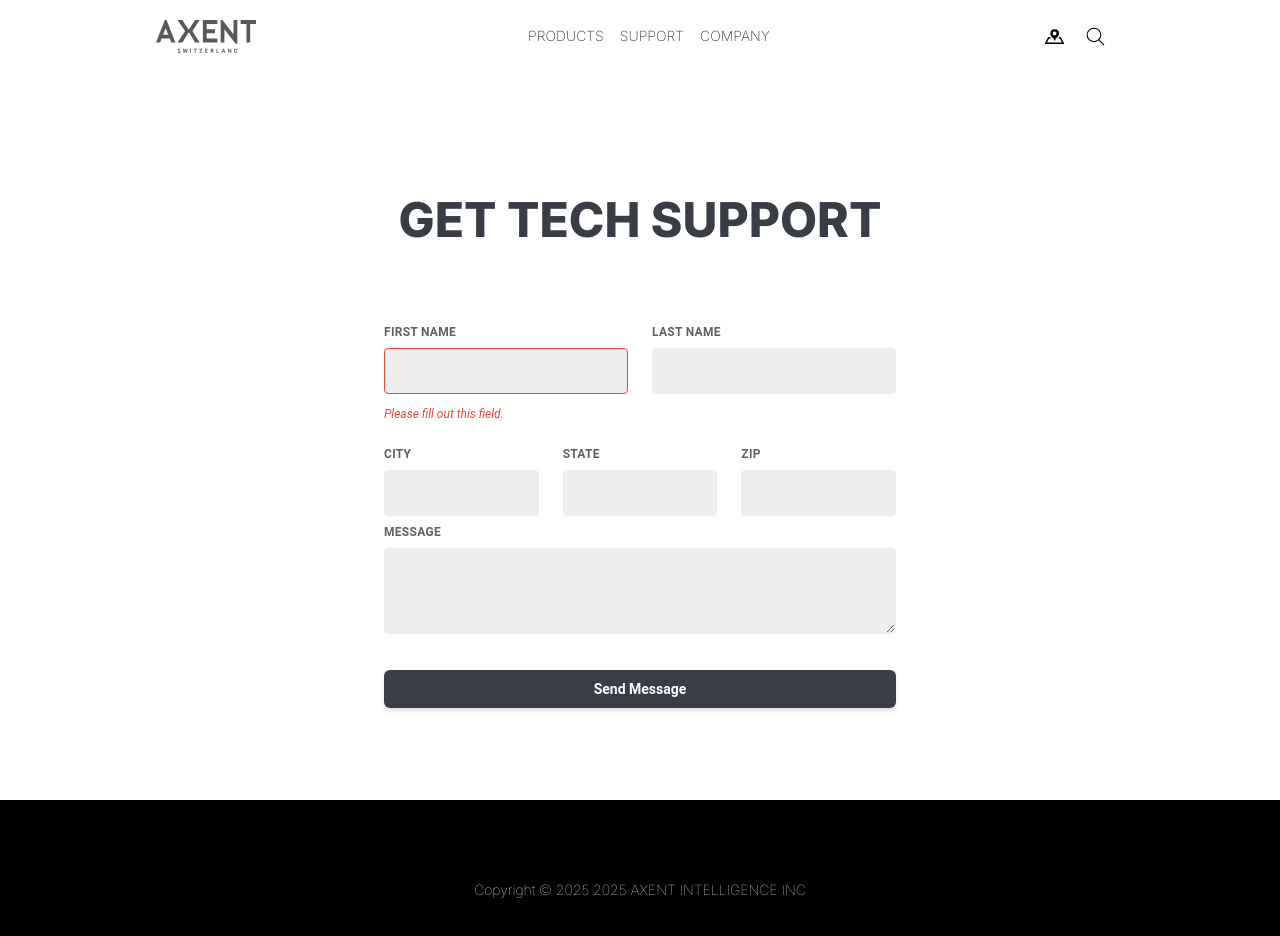
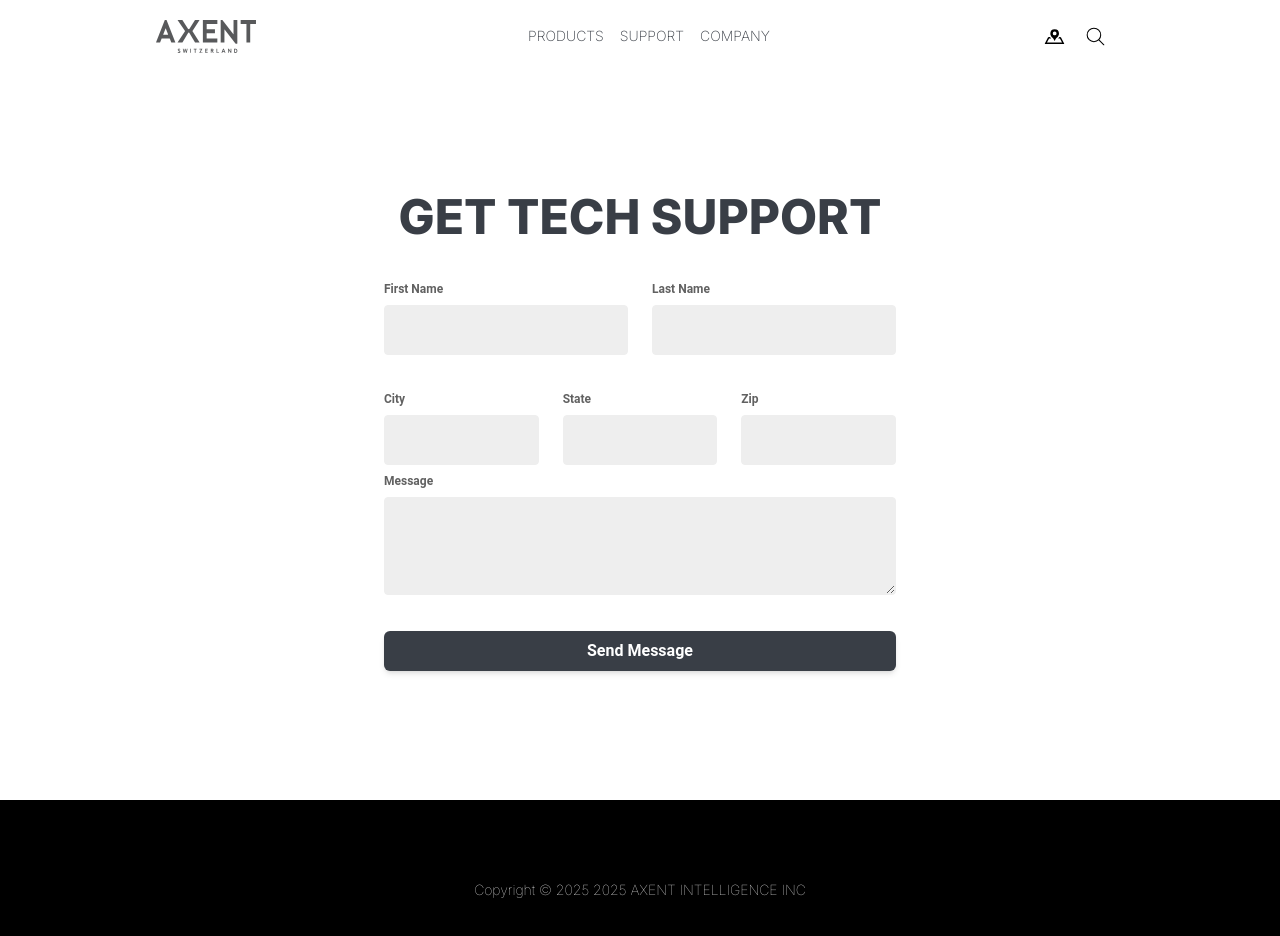
Before and after one commit to qc201/axent, a Next.js app: page /support/tech in a window 1280 px wide. Shown: the top 936 px of the page. Built offline with nearby package versions, Linux system fonts and the light colour scheme.

Commit message:
homepage video do not track flag added. mailto for tech support added

```diff
--- a/app/page.tsx
+++ b/app/page.tsx
@@ -8,13 +8,13 @@ import RevealCard from "@/components/RevealCard";
 const regularData = data.filter((d: ProductInfo) => d.category === "regular");
 export default function Home() {
   const video1src =
-    "https://player.vimeo.com/video/1052444481?h=106f7e854f;badge=0&amp;player_id=1&amp;app_id=58479&muted=1&autoplay=1&controls=0&loop=1&autopause=0";
+    "https://player.vimeo.com/video/1052444481?h=106f7e854f;badge=0&amp;player_id=1&amp;app_id=58479&muted=1&autoplay=1&controls=0&loop=1&autopause=0&dnt=1";
   const video2src =
-    "https://player.vimeo.com/video/1052444467?h=ab2b0d295e;badge=0&amp;player_id=2&amp;app_id=58479&muted=1&autoplay=1&controls=0&loop=1&autopause=0";
+    "https://player.vimeo.com/video/1052444467?h=ab2b0d295e;badge=0&amp;player_id=2&amp;app_id=58479&muted=1&autoplay=1&controls=0&loop=1&autopause=0&dnt=1";
   const video3src =
-    "https://player.vimeo.com/video/1052444501?h=f50df54449;badge=0&amp;player_id=3&amp;app_id=58479&muted=1&autoplay=1&controls=0&loop=1&autopause=0";
+    "https://player.vimeo.com/video/1052444501?h=f50df54449;badge=0&amp;player_id=3&amp;app_id=58479&muted=1&autoplay=1&controls=0&loop=1&autopause=0&dnt=1";
   const video4src =
-    "https://player.vimeo.com/video/1053612766?h=0e8ac63f83;badge=0&amp;player_id=4&amp;app_id=58479&muted=1&autoplay=1&controls=0&loop=1&autopause=0";
+    "https://player.vimeo.com/video/1053612766?h=0e8ac63f83;badge=0&amp;player_id=4&amp;app_id=58479&muted=1&autoplay=1&controls=0&loop=1&autopause=0&dnt=1";
 
   return (
     <main>
--- a/app/support/tech/page.tsx
+++ b/app/support/tech/page.tsx
@@ -1,110 +1,124 @@
 "use client";
 
-import DocCard from "@/components/DocCard";
-import MaskText from "@/components/MaskText";
-import { data } from "@/lib/data";
+
+import { useState } from "react";
 
 export default function TechSupport() {
+  const [formData, setFormData] = useState({
+    firstName: "",
+    lastName: "",
+    city: "",
+    state: "",
+    zip: "",
+    message: "",
+  });
+
+  // Handle Input Change
+  const handleChange = (e: React.ChangeEvent<HTMLInputElement | HTMLTextAreaElement>) => {
+    setFormData({ ...formData, [e.target.id]: e.target.value });
+  };
+
+  // Send Email via mailto:
+  const handleSendEmail = () => {
+    const { firstName, lastName, city, state, zip, message } = formData;
+    const subject = `Tech Support Request from ${firstName} ${lastName}`;
+    const body = `
+      Name: ${firstName} ${lastName}
+      City: ${city}, State: ${state}, ZIP: ${zip}
+      Message: ${message}
+    `;
+
+    const mailtoLink = `mailto:your-email@example.com?subject=${encodeURIComponent(subject)}&body=${encodeURIComponent(body)}`;
+
+    window.open(mailtoLink, "_blank");
+  };
+
   return (
     <div className="sm:px-0 px-10 pt-16 flex flex-col justify-center items-center min-h-screen">
-      <MaskText
-        phrases={["GET TECH SUPPORT"]}
-        className="font-custom text-primary sm:text-5xl text-xl font-extrabold py-10"
-      />
+      <h1 className="font-custom text-primary sm:text-5xl text-xl font-extrabold py-10">
+        GET TECH SUPPORT
+      </h1>
 
-      <form className="pb-10 w-full max-w-lg">
+      <form className="pb-10 w-full max-w-lg" onSubmit={(e) => e.preventDefault()}>
         <div className="flex flex-wrap -mx-3 mb-6">
           <div className="w-full md:w-1/2 px-3 mb-6 md:mb-0">
-            <label
-              className="block uppercase tracking-wide text-gray-700 text-xs font-bold mb-2"
-              htmlFor="grid-first-name"
-            >
-              First Name
-            </label>
+            <label className="block text-gray-700 text-xs font-bold mb-2">First Name</label>
             <input
-              className="appearance-none block w-full bg-gray-200 text-gray-700 border border-red-500 rounded py-3 px-4 mb-3 leading-tight focus:outline-none focus:bg-white"
-              id="grid-first-name"
+              className="appearance-none block w-full bg-gray-200 text-gray-700 border rounded py-3 px-4 mb-3 focus:outline-none focus:bg-white"
+              id="firstName"
               type="text"
+              value={formData.firstName}
+              onChange={handleChange}
+              required
             />
-            <p className="text-red-500 text-xs italic">
-              Please fill out this field.
-            </p>
           </div>
           <div className="w-full md:w-1/2 px-3">
-            <label
-              className="block uppercase tracking-wide text-gray-700 text-xs font-bold mb-2"
-              htmlFor="grid-last-name"
-            >
-              Last Name
-            </label>
+            <label className="block text-gray-700 text-xs font-bold mb-2">Last Name</label>
             <input
-              className="appearance-none block w-full bg-gray-200 text-gray-700 border border-gray-200 rounded py-3 px-4 leading-tight focus:outline-none focus:bg-white focus:border-gray-500"
-              id="grid-last-name"
+              className="appearance-none block w-full bg-gray-200 text-gray-700 border rounded py-3 px-4 focus:outline-none focus:bg-white"
+              id="lastName"
               type="text"
+              value={formData.lastName}
+              onChange={handleChange}
+              required
             />
           </div>
         </div>
 
         <div className="flex flex-wrap -mx-3 mb-2">
           <div className="w-full md:w-1/3 px-3 mb-6 md:mb-0">
-            <label
-              className="block uppercase tracking-wide text-gray-700 text-xs font-bold mb-2"
-              htmlFor="grid-city"
-            >
-              City
-            </label>
+            <label className="block text-gray-700 text-xs font-bold mb-2">City</label>
             <input
-              className="appearance-none block w-full bg-gray-200 text-gray-700 border border-gray-200 rounded py-3 px-4 leading-tight focus:outline-none focus:bg-white focus:border-gray-500"
-              id="grid-city"
+              className="appearance-none block w-full bg-gray-200 text-gray-700 border rounded py-3 px-4 focus:outline-none focus:bg-white"
+              id="city"
               type="text"
+              value={formData.city}
+              onChange={handleChange}
             />
           </div>
           <div className="w-full md:w-1/3 px-3 mb-6 md:mb-0">
-            <label
-              className="block uppercase tracking-wide text-gray-700 text-xs font-bold mb-2"
-              htmlFor="grid-state"
-            >
-              State
-            </label>
+            <label className="block text-gray-700 text-xs font-bold mb-2">State</label>
             <input
-              className="appearance-none block w-full bg-gray-200 text-gray-700 border border-gray-200 rounded py-3 px-4 leading-tight focus:outline-none focus:bg-white focus:border-gray-500"
-              id="grid-state"
+              className="appearance-none block w-full bg-gray-200 text-gray-700 border rounded py-3 px-4 focus:outline-none focus:bg-white"
+              id="state"
               type="text"
+              value={formData.state}
+              onChange={handleChange}
             />
           </div>
           <div className="w-full md:w-1/3 px-3 mb-6 md:mb-0">
-            <label
-              className="block uppercase tracking-wide text-gray-700 text-xs font-bold mb-2"
-              htmlFor="grid-zip"
-            >
-              Zip
-            </label>
+            <label className="block text-gray-700 text-xs font-bold mb-2">Zip</label>
             <input
-              className="appearance-none block w-full bg-gray-200 text-gray-700 border border-gray-200 rounded py-3 px-4 leading-tight focus:outline-none focus:bg-white focus:border-gray-500"
-              id="grid-zip"
+              className="appearance-none block w-full bg-gray-200 text-gray-700 border rounded py-3 px-4 focus:outline-none focus:bg-white"
+              id="zip"
               type="text"
+              value={formData.zip}
+              onChange={handleChange}
             />
           </div>
         </div>
 
         <div className="flex flex-wrap -mx-3 mb-6">
           <div className="w-full px-3">
-            <label
-              className="block uppercase tracking-wide text-gray-700 text-xs font-bold mb-2"
-              htmlFor="message"
-            >
-              Message
-            </label>
+            <label className="block text-gray-700 text-xs font-bold mb-2">Message</label>
             <textarea
-              className="appearance-none block w-full bg-gray-200 text-gray-700 border border-gray-200 rounded py-3 px-4 mb-3 leading-tight focus:outline-none focus:bg-white focus:border-gray-500"
+              className="appearance-none block w-full bg-gray-200 text-gray-700 border rounded py-3 px-4 mb-3 focus:outline-none focus:bg-white"
               id="message"
               rows={3}
+              value={formData.message}
+              onChange={handleChange}
+              required
             />
           </div>
         </div>
-        <div className="w-full rounded-md bg-primary  py-2 px-4 border border-transparent text-center text-white transition-all shadow-md group-hover:shadow-lg focus:bg-slate-700 focus:shadow-none active:bg-slate-700 group-hover:bg-slate-700 active:shadow-none disabled:pointer-events-none disabled:opacity-50 disabled:shadow-none sm:text-sm text-xs font-semibold ">
+
+        <button
+          type="button"
+          onClick={handleSendEmail}
+          className="w-full rounded-md bg-primary py-2 px-4 text-center text-white font-semibold transition-all shadow-md hover:bg-slate-700 hover:shadow-lg focus:bg-slate-700 focus:shadow-none active:bg-slate-700 disabled:pointer-events-none disabled:opacity-50"
+        >
           Send Message
-        </div>
+        </button>
       </form>
     </div>
   );
--- a/components/HeaderVideo.tsx
+++ b/components/HeaderVideo.tsx
@@ -4,7 +4,7 @@ import Loading from './Loading';
 
 export default function HeaderVideo() {
   const videoUrl =
-    "https://player.vimeo.com/video/1052447153?h=a7582bca68&amp;badge=0&amp;player_id=0&amp;app_id=58479&muted=1&autoplay=1&controls=0&loop=1&autopause=0";
+    "https://player.vimeo.com/video/1052447153?h=a7582bca68&amp;badge=0&amp;player_id=0&amp;app_id=58479&muted=1&autoplay=1&controls=0&loop=1&autopause=0&dnt=1";
 
   const [isLoading, setIsLoading] = useState(true);
 
```
